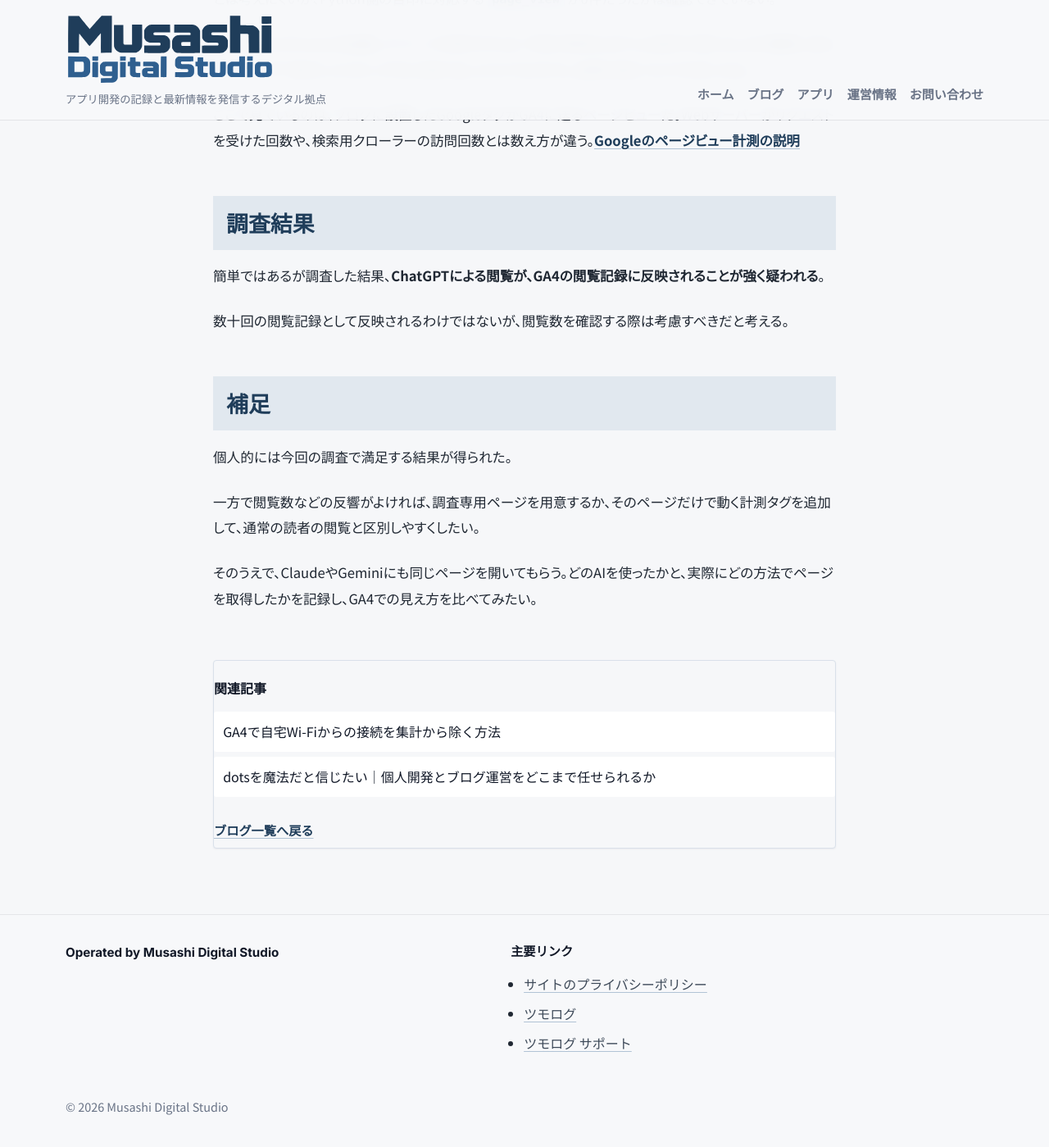
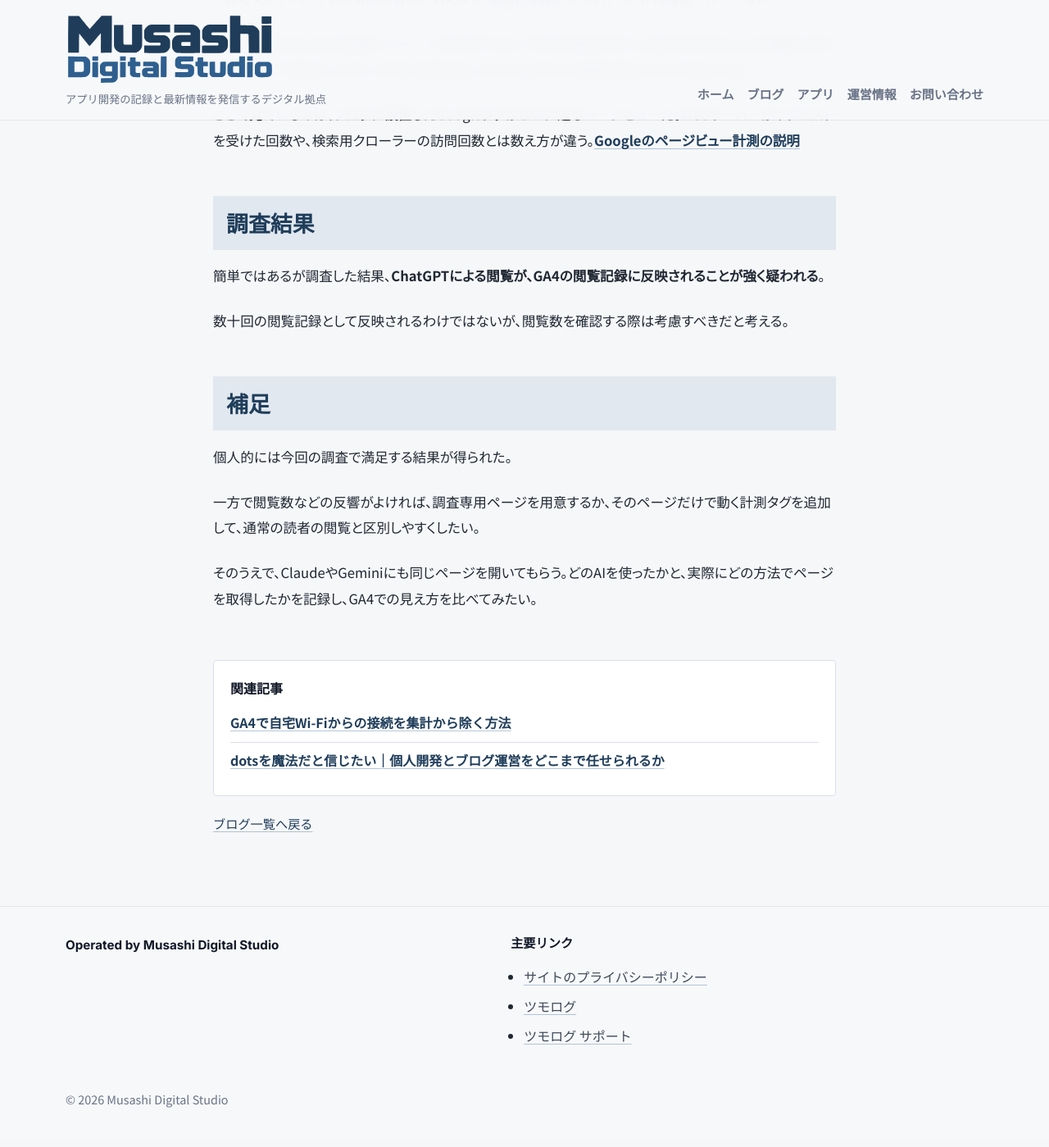
Before and after one commit to yasuhiro-toyoda/yasuhiro-toyoda.github.io, a Jekyll site: the page built from _posts/2026/11/2026-11-23-ga4-ai-pageview.md, in a window 1280 px wide and 1400 px high, scrolled down 3769 px. Shown: the whole window at 82% size. Built offline with Jekyll 4.4.1, drawn with Linux system fonts in a browser that asks for light colours.

Commit message:
関連記事の余白と記事一覧への導線を整える

```diff
--- a/assets/css/site.css
+++ b/assets/css/site.css
@@ -214,8 +214,7 @@ h6 {
 .category-card,
 .info-card,
 .post-footer-card,
-.tag-filter-card,
-.blog-post__footer {
+.tag-filter-card {
   background: var(--bg);
   border: 1px solid var(--line);
   border-radius: var(--radius-card);
@@ -912,10 +911,10 @@ h6 {
 
 .blog-post__footer {
   grid-area: footer;
+  display: grid;
+  gap: 0.75rem;
   min-width: 0;
   margin-top: 1.1rem;
-  padding-top: 1.25rem;
-  border-top: 1px solid var(--line);
 }
 
 .post-header__meta {
@@ -994,53 +993,43 @@ h6 {
   object-fit: cover;
 }
 
+.post-related {
+  padding: clamp(1rem, 3vw, 1.25rem);
+  border: 1px solid var(--line);
+  border-radius: var(--radius-card);
+  background: var(--surface);
+}
+
 .post-related h2 {
-  margin: 0 0 0.85rem;
+  margin: 0 0 0.35rem;
   color: var(--heading);
   font-size: 1rem;
   font-weight: 800;
 }
 
 .post-related ul {
-  display: grid;
-  gap: 0.42rem;
   list-style: none;
   padding: 0;
   margin: 0;
 }
 
-.post-related li {
-  margin: 0;
+.post-related li + li {
+  border-top: 1px solid var(--line);
 }
 
 .post-related a {
   display: block;
-  padding: 0.62rem 0.7rem;
-  border-radius: var(--radius-control);
-  background: var(--surface);
-  color: var(--heading);
-  text-decoration: none;
-  transition: background-color 0.18s ease, color 0.18s ease;
-}
-
-.post-related a:hover {
-  background: var(--accent-soft);
-  color: var(--accent-strong);
-}
-
-.post-back {
-  margin-top: 1.25rem;
-}
-
-.post-back:only-child {
-  margin-top: 0;
+  padding: 0.6rem 0;
+  font-weight: 600;
+  line-height: 1.6;
+  overflow-wrap: anywhere;
+  text-decoration-line: underline;
 }
 
 .post-back a {
   display: inline-block;
   padding: 0.45rem 0;
   font-size: 0.95rem;
-  font-weight: 700;
 }
 
 .post-body {
@@ -1772,8 +1761,7 @@ h6 {
   .post-card,
   .category-card,
   .info-card,
-  .tag-filter-card,
-  .blog-post__footer {
+  .tag-filter-card {
     border-radius: var(--radius-card);
   }
 
```
Also changed, not shown: scripts/check_responsive_layout.py (+39 -0 lines).
